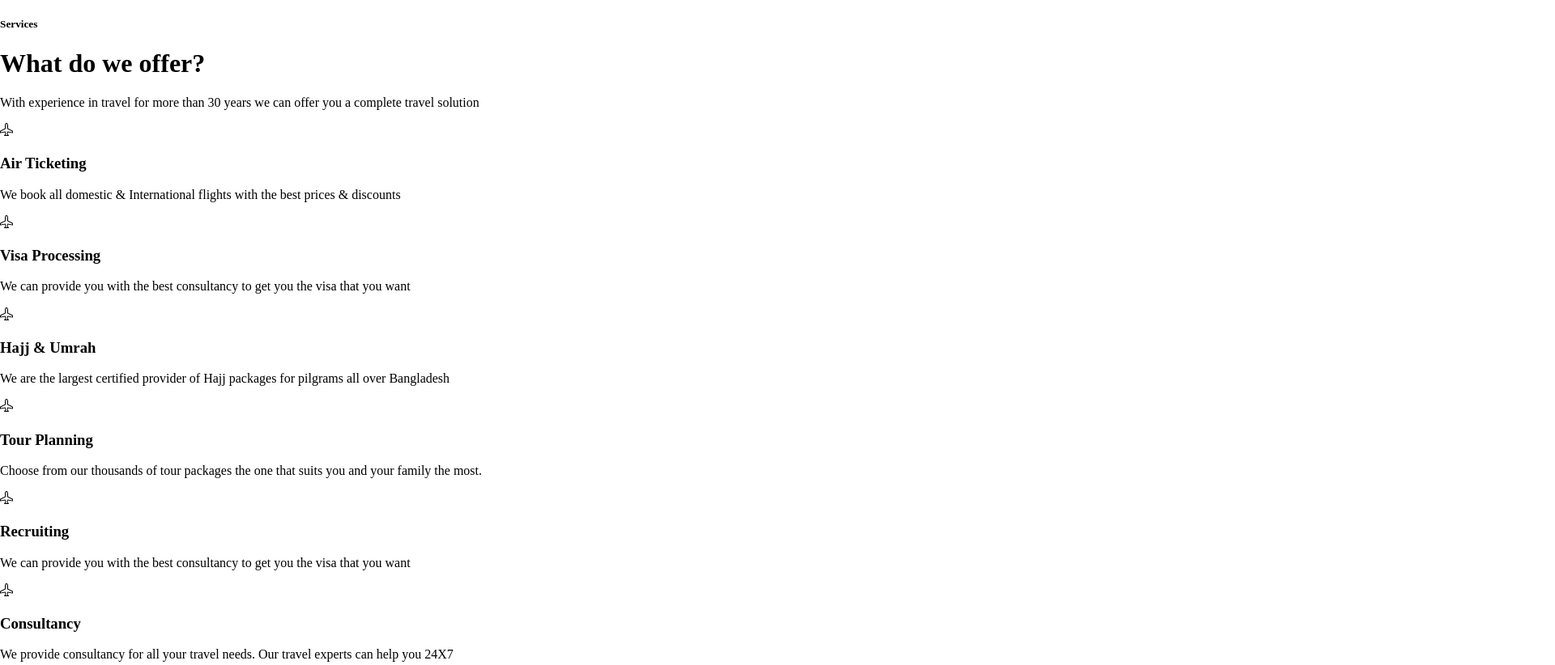
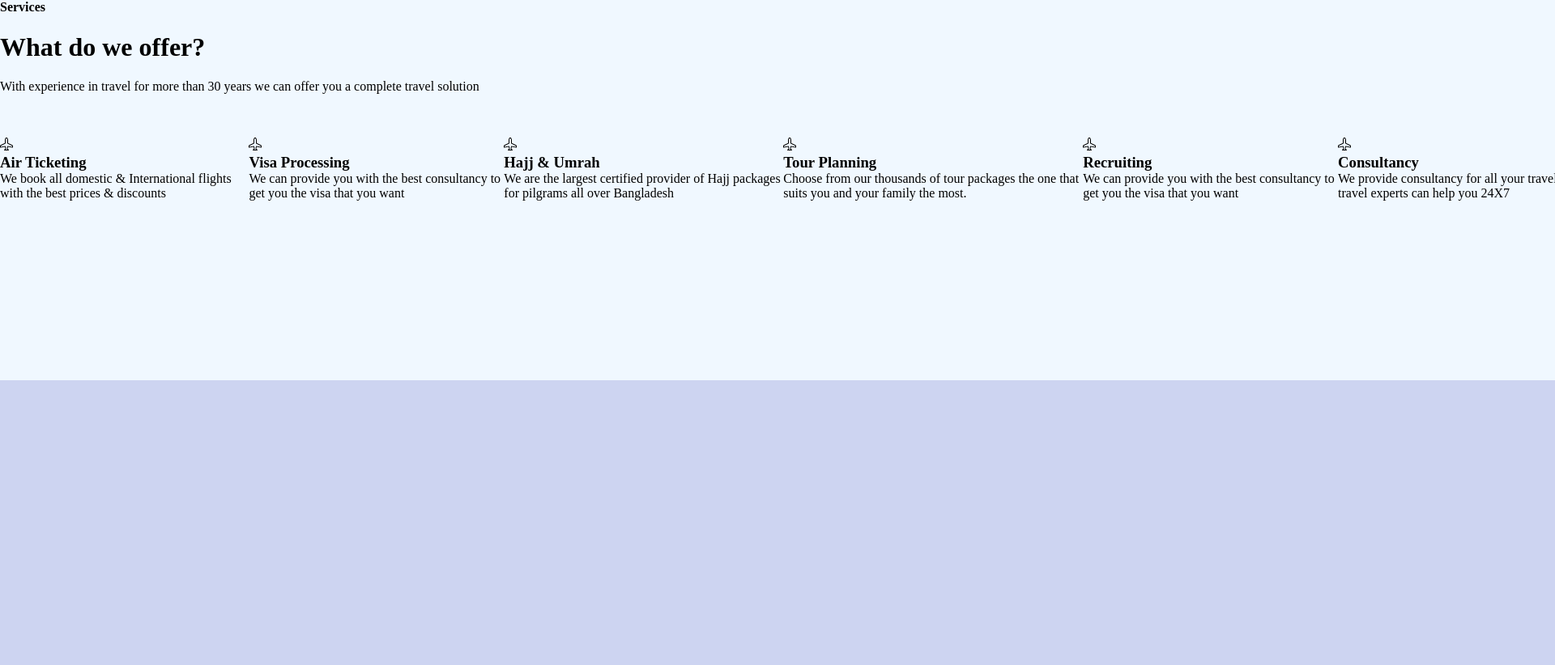
Before and after one commit to gaabi-26/mage-based-web-project-services, a plain HTML site: page index.html in a window 1280 px wide. Shown: the top 822 px of the page at 81% size, 1920 px wide, since content can reach past the window. After the commit the page ends 800 px from the top, so only its background shows below. Drawn offline with Linux system fonts and the light colour scheme.

Commit message:
Algunos cambios en la estructura html, y planteo general del style.css

```diff
--- a/css/style.css
+++ b/css/style.css
@@ -0,0 +1,33 @@
+*{
+    margin: 0;
+    padding: 0;
+}
+
+body{
+    background-color: #cdd4f1;
+}
+header{
+    background-color: aliceblue;
+    height: 130px;
+    width: 2000px;
+    padding-bottom: 40px;
+}
+
+main{
+    background-color: aliceblue;
+    text-align: center;
+    height: 300px;
+    width: 2000px;
+
+}
+
+
+.flex-containter{
+    display: flex;
+    align-items: center;
+    justify-content: space-evenly;
+
+}
+.items{
+    text-align: start;
+}
--- a/index.html
+++ b/index.html
@@ -10,46 +10,43 @@
 </head>
 <body>
     <header>
-        <h5>Services</h5>
+        <section>
+            <h4>Services</h4>
+            <h1>What do we offer?</h1>
+            <p>With experience in travel for more than 30 years we can offer you a complete travel solution</p>
+        </section>
     </header>
 
     <main>
-        <section>
-            <h1>What do we offer?</h1>
-            <p>With experience in travel for more than 30 years we can offer you a complete travel solution</p>
-        </section>
 
         <section>
-            <section>
-                <div>
+            <section class="flex-containter">
+                <div class="items">
                     <img src="img/airplane.svg" alt="">
                     <h3>Air Ticketing</h3>
                     <p>We book all domestic & International flights with the best prices & discounts</p>
                 </div>
-                <div>
+                <div class="items">
                     <img src="img/airplane.svg" alt="">
                     <h3>Visa Processing</h3>
                     <p>We can provide you with the best consultancy to get you the visa that you want</p>
                 </div>
-                <div>
+                <div class="items">
                     <img src="img/airplane.svg" alt="">
                     <h3>Hajj & Umrah</h3>
                     <p>We are the largest certified provider of Hajj packages for pilgrams all over Bangladesh</p>
                 </div>
-            </section>
-
-            <section>
-                <div>
+                <div class="items">
                     <img src="img/airplane.svg" alt="">
                     <h3>Tour Planning</h3>
                     <p>Choose from our thousands of tour packages the one that suits you and your family the most.</p>
                 </div>
-                <div>
+                <div class="items">
                     <img src="img/airplane.svg" alt="">
                     <h3>Recruiting</h3>
                     <p>We can provide you with the best consultancy to get you the visa that you want</p>
                 </div>
-                <div>
+                <div class="items">
                     <img src="img/airplane.svg" alt="">
                     <h3>Consultancy</h3>
                     <p>We provide consultancy for all your travel needs. Our travel experts can help you 24X7</p>
```
